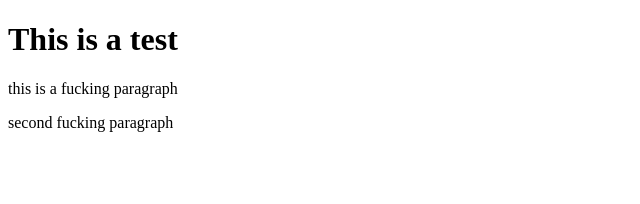
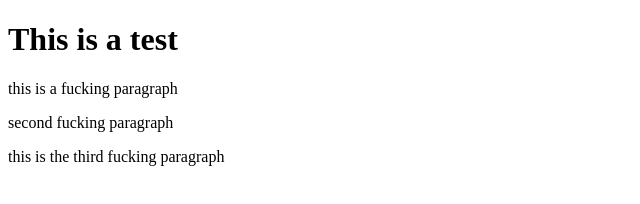
Before and after one commit to sarahwise/test, a plain HTML site: page index.html in a window 1280 px wide. Shown: the whole page, without its empty margins (0-640 px from the left). Drawn offline with Linux system fonts and the light colour scheme.

Commit message:
third edit

```diff
--- a/index.html
+++ b/index.html
@@ -5,5 +5,6 @@
 <h1> This is a test </h1>
 <p> this is a fucking paragraph </p>
 <p>second fucking paragraph</p>
+<p>this is the third fucking paragraph</p>
 <body>
 </html>
```
